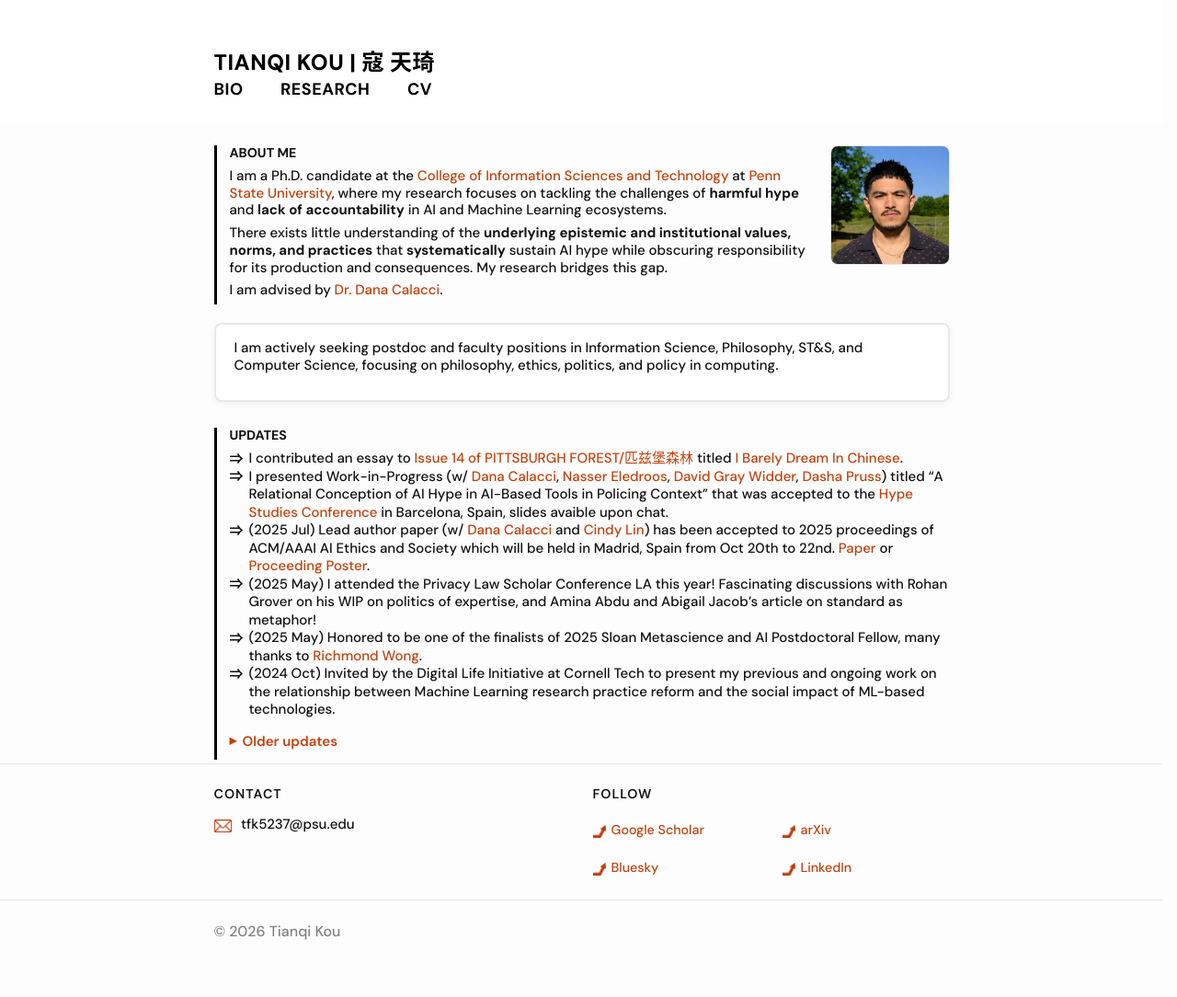
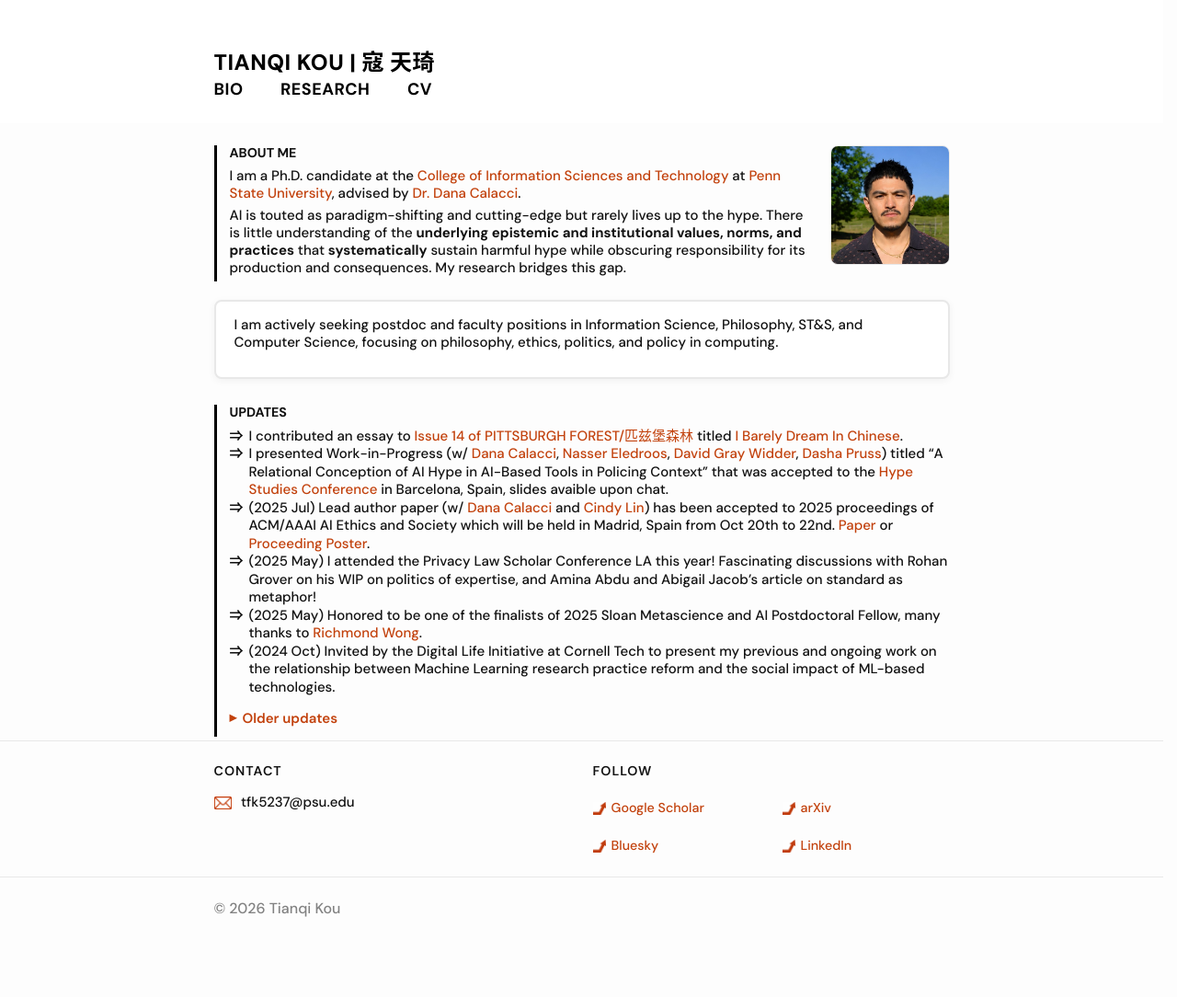
Before and after one commit to koutianqi/koutianqi.github.io, a Jekyll site: the page built from index.markdown, in a window 1280 px wide. Shown: the whole page at 92% size. Built offline with Jekyll 4.4.1, drawn with Linux system fonts in a browser that asks for light colours; after the commit the page ends 1059 px from its top, so only the background shows below that.

Commit message:
Update index.markdown

```diff
--- a/index.markdown
+++ b/index.markdown
@@ -9,11 +9,9 @@ description: "I study hype and accountability in AI/ML ecosystem."
   <h2 class="desktop-only"><strong>ABOUT ME</strong></h2>
   <h2 class="mobile-only"><strong>ABOUT ME</strong></h2>
 
-I am a Ph.D. candidate at the [College of Information Sciences and Technology](https://ist.psu.edu/about) at [Penn State University](https://www.psu.edu), where my research focuses on tackling the challenges of **harmful hype** and **lack of accountability** in AI and Machine Learning ecosystems.
+I am a Ph.D. candidate at the [College of Information Sciences and Technology](https://ist.psu.edu/about) at [Penn State University](https://www.psu.edu), advised by [Dr. Dana Calacci](https://www.dcalacci.net).
 
-There exists little understanding of the **underlying epistemic and institutional values, norms, and practices** that **systematically** sustain AI hype while obscuring responsibility for its production and consequences. My research bridges this gap.
-
-I am advised by [Dr. Dana Calacci](https://www.dcalacci.net).
+AI is touted as paradigm-shifting and cutting-edge but rarely lives up to the hype. There is little understanding of the **underlying epistemic and institutional values, norms, and practices** that **systematically** sustain harmful hype while obscuring responsibility for its production and consequences. My research bridges this gap.
 
   </div>
   <img class="headshot" src="{{ "/assets/img/headshot_crop.jpg" | relative_url }}" alt="Headshot" />
```
